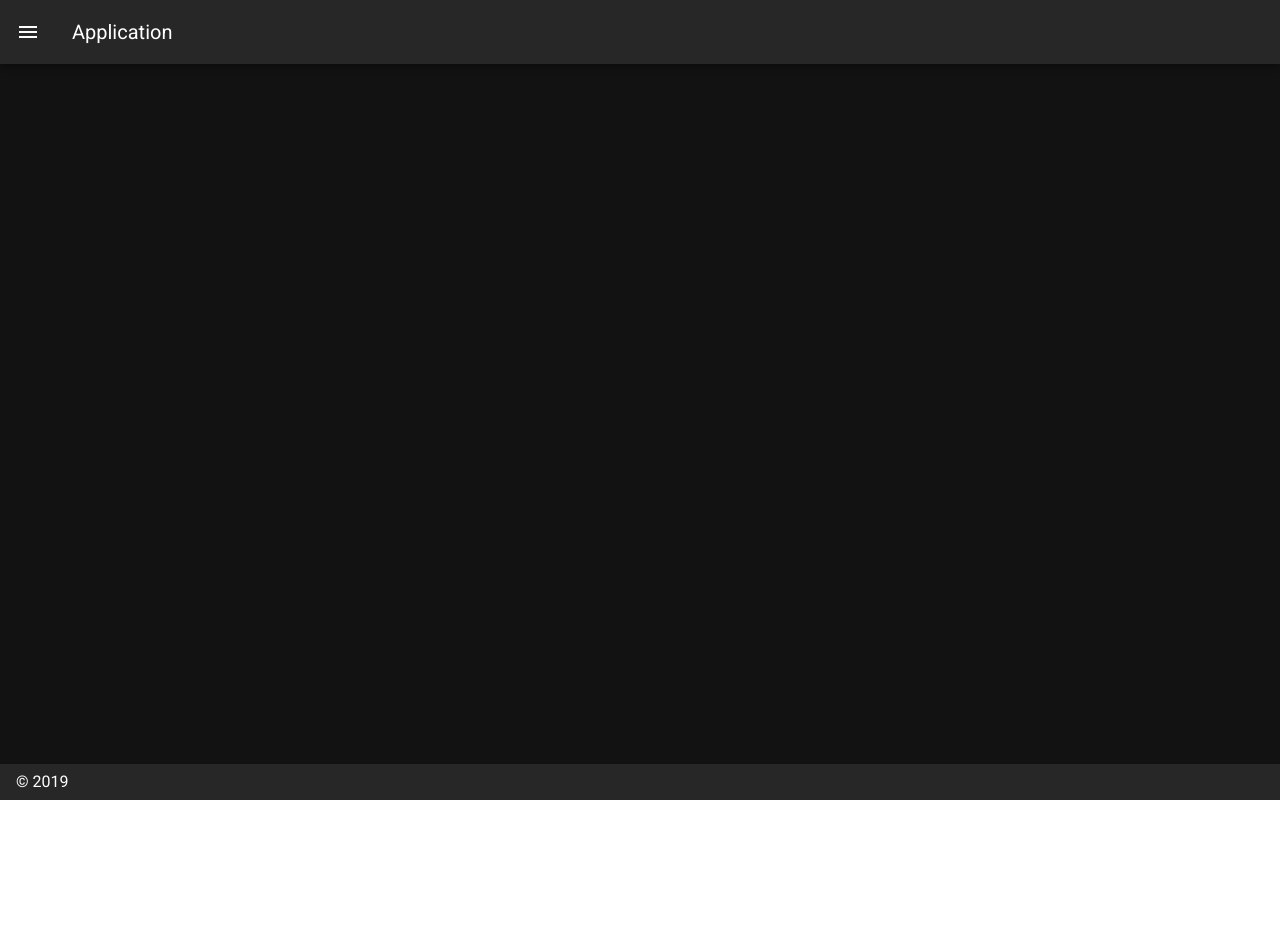
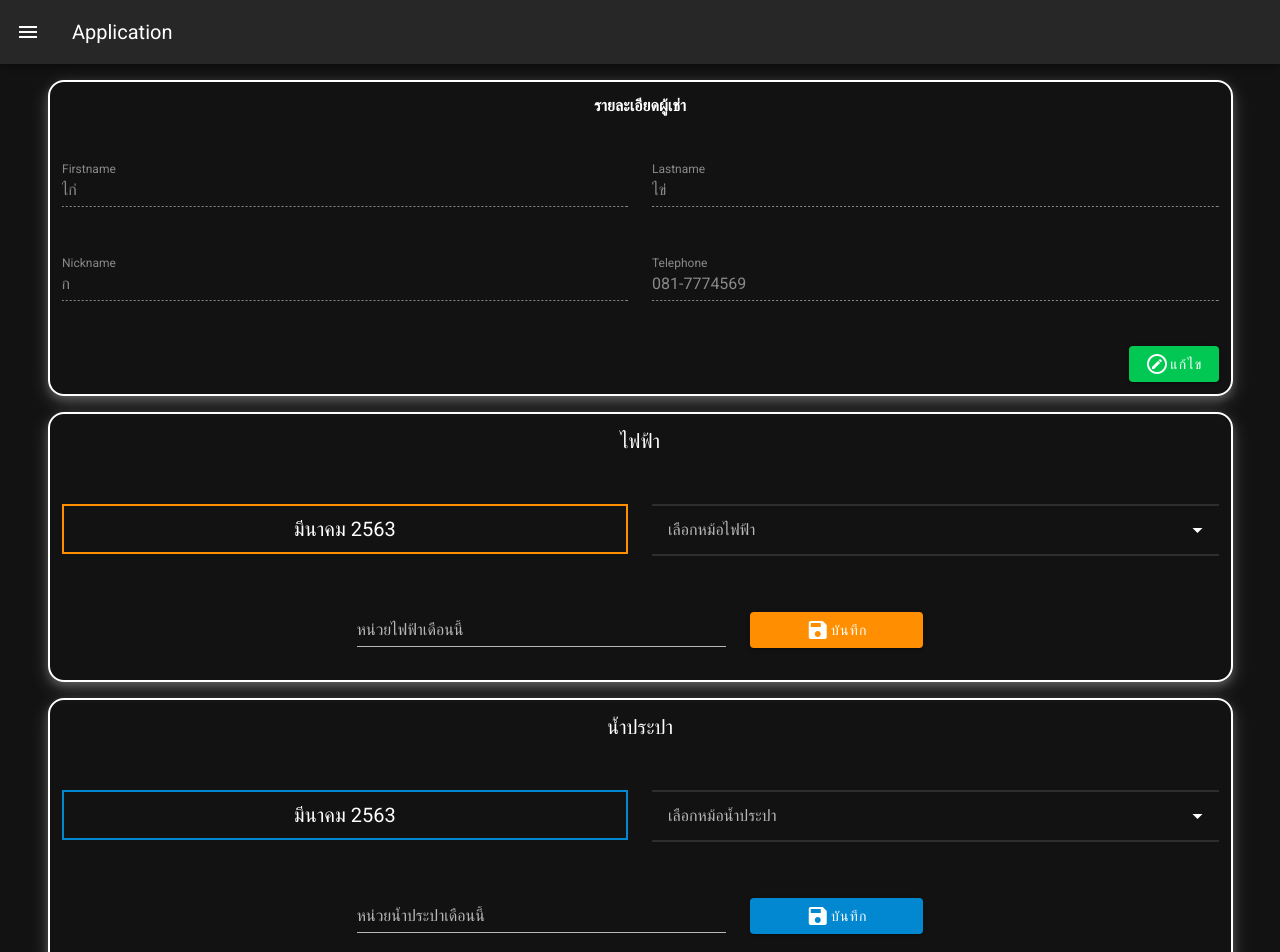
Before and after one commit to gotkk/rmt-frontend, a Vue app: page /tenant/1 in a window 1280 px wide. Shown: the top 952 px of the page. Before the commit the page ends 800 px from the top, so only its background shows below. Built offline with nearby package versions, Linux system fonts and the light colour scheme.

Commit message:
add elec water personinfo

```diff
--- a/src/components/layouts/Header.vue
+++ b/src/components/layouts/Header.vue
@@ -3,9 +3,9 @@
     <v-navigation-drawer v-model="drawer" app temporary>
       <v-list dense>
         <v-list-item
+          link
           v-for="(item, index) in menu"
           :key="index"
-          link
           :to="item.path"
           @click="setActiveTitle(item.title)"
         >
@@ -91,10 +91,10 @@ export default {
     this.$vuetify.theme.dark = true;
   },
   methods: {
-    initActiveTitle(){
-      let pathtemp = this.$router.currentRoute.path
-      for(let i = 0, arri = this.menu.length; i < arri ; ++i){
-        if(this.menu[i].path === pathtemp){
+    initActiveTitle() {
+      let pathtemp = this.$router.currentRoute.path;
+      for (let i = 0, arri = this.menu.length; i < arri; ++i) {
+        if (this.menu[i].path === pathtemp) {
           this.setActiveTitle(this.menu[i].title);
           break;
         }
--- /dev/null
+++ b/src/components/tenant/Tntable.vue
@@ -0,0 +1,44 @@
+<template>
+  <v-data-table :headers="headers" :items="desserts" :items-per-page="10" class="elevation-1"></v-data-table>
+</template>
+
+<script>
+export default {
+  name: "Tntable",
+  data() {
+    return {
+      headers: [
+        {
+          text: "ชื่อ",
+          align: "left",
+          // sortable: false,
+          value: "fname"
+        },
+        { text: "นามสกุล", value: "lname" },
+        { text: "ชื่อเล่น", value: "nickname"},
+        { text: "เบอร์โทร", value: "tel" },
+        { text: "ค่าเช่าเดือนนี้", value: "status" }
+      ],
+      desserts: [
+        {
+          fname: "Frozen",
+          lname: "Yogurt",
+          tel: "081-3339746",
+          nickname: "a",
+          status: "จ่ายแล้ว"
+        },
+        {
+          fname: "Ice cream",
+          lname: "sandwich",
+          tel: "081-7779548",
+          nickname: "b",
+          status: "ยังไม่จ่าย"
+        }
+      ]
+    };
+  }
+};
+</script>
+
+<style>
+</style>
--- /dev/null
+++ b/src/components/tenantDetail/Electronic.vue
@@ -0,0 +1,113 @@
+<template>
+  <div>
+    <v-container class="cn">
+      <v-row>
+        <v-col cols="12">
+          <p class="txt18 text-center">ไฟฟ้า</p>
+        </v-col>
+      </v-row>
+
+      <v-row v-if="false">
+        <v-col cols="12">
+          <p class="text-center">ไม่ได้ใช้ไฟฟ้า</p>
+        </v-col>
+      </v-row>
+
+      <v-row v-if="false">
+        <v-col cols="12">
+          <p class="text-center">บันทึกข้อมูลแล้ว</p>
+        </v-col>
+      </v-row>
+
+      <v-row v-else>
+        <v-col cols="6">
+          <div class="period">
+            <span class="txt18">{{mount}}</span>
+          </div>
+        </v-col>
+        <v-col cols="6">
+          <v-overflow-btn
+            class="my-2"
+            :items="dropdown_icon"
+            label="เลือกหม้อไฟฟ้า"
+            color="amber darken-3"
+          ></v-overflow-btn>
+        </v-col>
+      </v-row>
+
+      <v-form v-if="true">
+        <v-row>
+          <v-col cols="4" offset="3">
+            <v-text-field
+              v-model="firstname"
+              label="หน่วยไฟฟ้าเดือนนี้"
+              required
+              color="amber darken-3"
+            ></v-text-field>
+          </v-col>
+          <v-col cols="2">
+            <v-btn color="amber darken-3" block class="ebtn">
+              <v-icon>mdi-content-save</v-icon>
+              <span>บันทึก</span>
+            </v-btn>
+          </v-col>
+        </v-row>
+      </v-form>
+
+
+    </v-container>
+  </div>
+</template>
+
+<script>
+export default {
+  name: "Electronic",
+  data() {
+    return {
+      mount: "มีนาคม 2563",
+      dropdown_icon: [
+        { text: "list", callback: () => console.log("list") },
+        { text: "favorite", callback: () => console.log("favorite") },
+        { text: "delete", callback: () => console.log("delete") }
+      ]
+    };
+  }
+};
+</script>
+
+<style scoped>
+#bgt {
+  background-color: aquamarine !important;
+}
+
+.ebtn {
+  margin-top: 14px;
+}
+
+.txt18 {
+  font-size: 20px;
+}
+
+.period {
+  /* background-color: aquamarine; */
+  height: 50px;
+  margin-top: 8px;
+  display: flex;
+  align-items: center;
+  justify-content: center;
+  border-style: solid;
+  border-color: #ff8f00;
+  border-width: 2px !important;
+}
+
+.cn {
+  /* background-color: orange; */
+  margin-top: 16px;
+  border-radius: 16px;
+  border-width: 2px;
+  /* border-color: red; */
+  border-style: solid;
+  box-shadow: 0 4px 8px 0 rgba(255, 255, 255, 0.2),
+    0 6px 20px 0 rgba(255, 255, 255, 0.19);
+}
+</style>
--- /dev/null
+++ b/src/components/tenantDetail/Personalinfo.vue
@@ -0,0 +1,59 @@
+<template>
+  <div id="personalinfo">
+    <v-form>
+      <v-container class="cn">
+        <v-row>
+          <v-col cols="12">
+            <p class="font-weight-bold text-center">รายละเอียดผู้เช่า</p>
+          </v-col>
+        </v-row>
+        <v-row>
+          <v-col cols="6">
+            <v-text-field v-model="personinfo.fname" label="Firstname" disabled></v-text-field>
+          </v-col>
+          <v-col cols="6">
+            <v-text-field v-model="personinfo.lname" label="Lastname" disabled></v-text-field>
+          </v-col>
+        </v-row>
+        <v-row>
+          <v-col cols="6">
+            <v-text-field v-model="personinfo.mname" label="Nickname" disabled></v-text-field>
+          </v-col>
+          <v-col cols="6">
+            <v-text-field v-model="personinfo.tel" label="Telephone" disabled></v-text-field>
+          </v-col>
+        </v-row>
+        <v-row>
+          <v-col cols="12 text-right">
+            <v-btn color="green accent-4">
+              <v-icon>mdi-pencil-circle-outline</v-icon>
+              <span>แก้ไข</span>
+            </v-btn>
+          </v-col>
+        </v-row>
+      </v-container>
+    </v-form>
+  </div>
+</template>
+
+<script>
+export default {
+  name: "Personalinfo",
+  props: [
+      "personinfo"
+  ]
+};
+</script>
+
+<style scoped>
+.cn {
+  /* background-color: orange; */
+  margin-top: 16px;
+  border-radius: 16px;
+  border-width: 2px;
+  /* border-color: red; */
+  border-style: solid;
+  box-shadow: 0 4px 8px 0 rgba(255, 255, 255, 0.2),
+    0 6px 20px 0 rgba(255, 255, 255, 0.19);
+}
+</style>
--- /dev/null
+++ b/src/components/tenantDetail/Water.vue
@@ -0,0 +1,106 @@
+<template>
+  <div>
+    <v-container class="cn">
+      <v-row>
+        <v-col cols="12">
+          <p class="txt18 text-center">น้ำประปา</p>
+        </v-col>
+      </v-row>
+
+      <v-row v-if="false">
+        <v-col cols="12">
+          <p class="text-center">ไม่ได้ใช้ไฟฟ้า</p>
+        </v-col>
+      </v-row>
+
+      <v-row v-if="false">
+        <v-col cols="12">
+          <p class="text-center">บันทึกข้อมูลแล้ว</p>
+        </v-col>
+      </v-row>
+
+      <v-row v-else>
+        <v-col cols="6">
+          <div class="period">
+            <span class="txt18">{{mount}}</span>
+          </div>
+        </v-col>
+        <v-col cols="6">
+          <v-overflow-btn
+            class="my-2"
+            :items="dropdown_icon"
+            label="เลือกหม้อน้ำประปา"
+            color="light-blue darken-2"
+          ></v-overflow-btn>
+        </v-col>
+      </v-row>
+
+      <v-form v-if="true">
+        <v-row>
+          <v-col cols="4" offset="3">
+            <v-text-field v-model="firstname" label="หน่วยน้ำประปาเดือนนี้" required></v-text-field>
+          </v-col>
+          <v-col cols="2">
+            <v-btn color="light-blue darken-2" block class="ebtn">
+              <v-icon>mdi-content-save</v-icon>
+              <span>บันทึก</span>
+            </v-btn>
+          </v-col>
+        </v-row>
+      </v-form>
+    </v-container>
+  </div>
+</template>
+
+<script>
+export default {
+  name: "Electronic",
+  data() {
+    return {
+      mount: "มีนาคม 2563",
+      dropdown_icon: [
+        { text: "list", callback: () => console.log("list") },
+        { text: "favorite", callback: () => console.log("favorite") },
+        { text: "delete", callback: () => console.log("delete") }
+      ]
+    };
+  }
+};
+</script>
+
+<style scoped>
+#bgt{
+    background-color: aquamarine !important;
+}
+
+.ebtn{
+    margin-top: 14px;
+}
+
+.txt18 {
+  font-size: 20px;
+}
+
+.period {
+  /* background-color: aquamarine; */
+  height: 50px;
+  margin-top: 8px;
+  display: flex;
+  align-items: center;
+  justify-content: center;
+  border-style: solid;
+  border-color: #0288D1;
+  border-width: 2px !important;
+}
+
+.cn {
+  /* background-color: orange; */
+  margin-top: 16px;
+  border-radius: 16px;
+  border-width: 2px;
+  /* border-color: red; */
+  border-style: solid;
+  box-shadow: 0 4px 8px 0 rgba(255, 255, 255, 0.2),
+    0 6px 20px 0 rgba(255, 255, 255, 0.19);
+}
+</style>
--- a/src/router/index.js
+++ b/src/router/index.js
@@ -1,6 +1,8 @@
 import Vue from 'vue'
 import VueRouter from 'vue-router'
-import Home from '../views/Home.vue'
+import Home from '@/views/Home.vue'
+import Tenant from '@/views/Tenant.vue'
+import TenantDetail from '@/views/TenantDetail.vue'
 
 Vue.use(VueRouter)
 
@@ -17,6 +19,16 @@ const routes = [
     // this generates a separate chunk (about.[hash].js) for this route
     // which is lazy-loaded when the route is visited.
     component: () => import(/* webpackChunkName: "about" */ '../views/About.vue')
+  },
+  {
+    path: '/tenant',
+    name: 'tenant',
+    component: Tenant,
+  },
+  {
+    path: '/tenant/:id',
+    name: 'tenant',
+    component: TenantDetail,
   }
 ]
 
--- /dev/null
+++ b/src/views/Tenant.vue
@@ -0,0 +1,30 @@
+<template>
+  <div id="tenant">
+    <v-container>
+      <v-row>
+        <v-col cols="12">
+          <p class="text-center font-weight-bold">ตารางรายชื่อผู้เช่า</p>
+        </v-col>
+      </v-row>
+      <v-row>
+        <v-col cols="12">
+          <Tntable />
+        </v-col>
+      </v-row>
+    </v-container>
+  </div>
+</template>
+
+<script>
+import Tntable from "@/components/tenant/Tntable.vue";
+
+export default {
+  name: "Tenant",
+  components: {
+    Tntable
+  }
+};
+</script>
+
+<style>
+</style>
--- /dev/null
+++ b/src/views/TenantDetail.vue
@@ -0,0 +1,35 @@
+<template>
+  <div id="tenantdetail">
+    <Personalinfo :personinfo="tenant"/>
+    <Electronic/>
+    <Water/>
+  </div>
+</template>
+
+<script>
+import Personalinfo from '../components/tenantDetail/Personalinfo.vue';
+import Electronic from '../components/tenantDetail/Electronic';
+import Water from '../components/tenantDetail/Water';
+
+export default {
+  name: "TenantDetail",
+  components: {
+    Personalinfo,
+    Electronic,
+    Water
+  },
+  data() {
+    return {
+      tenant:{
+        fname: "ไก่",
+        lname: "ไข่",
+        mname: "ก",
+        tel: "081-7774569"
+      }
+    };
+  }
+};
+</script>
+
+<style scoped>
+</style>
```
